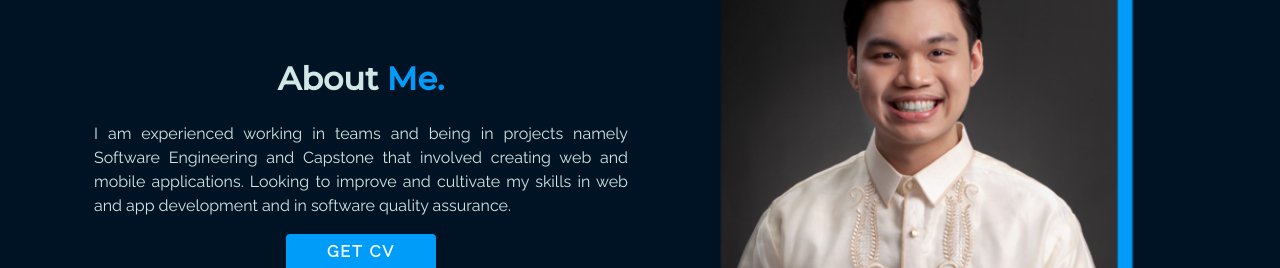
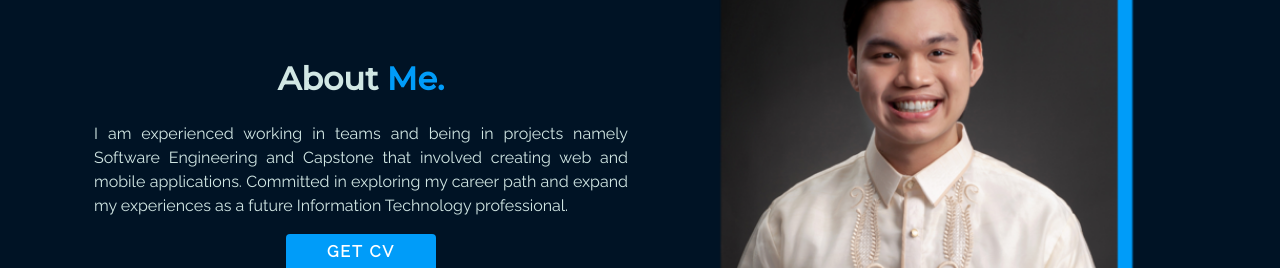
Before and after one commit to notjiaan/CV_Portfolio, a React (Create React App) app in the folder portfolio/: page / in a window 1280 px wide. Shown: the part 1280-1548 px from the top of the page. Built offline with nearby package versions, Linux system fonts and the light colour scheme.

Commit message:
final output 2

```diff
--- a/portfolio/src/section/About.js
+++ b/portfolio/src/section/About.js
@@ -33,9 +33,9 @@ const About = () => {
                 <p className="about-me-paragraph">
                   I am experienced working in teams and being in projects namely
                   Software Engineering and Capstone that involved creating web
-                  and mobile applications. Looking to improve and cultivate my
-                  skills in web and app development and in software quality
-                  assurance.
+                  and mobile applications. Committed in exploring my career path
+                  and expand my experiences as a future Information Technology
+                  professional.
                 </p>
                 <Button
                   className="button"
```
